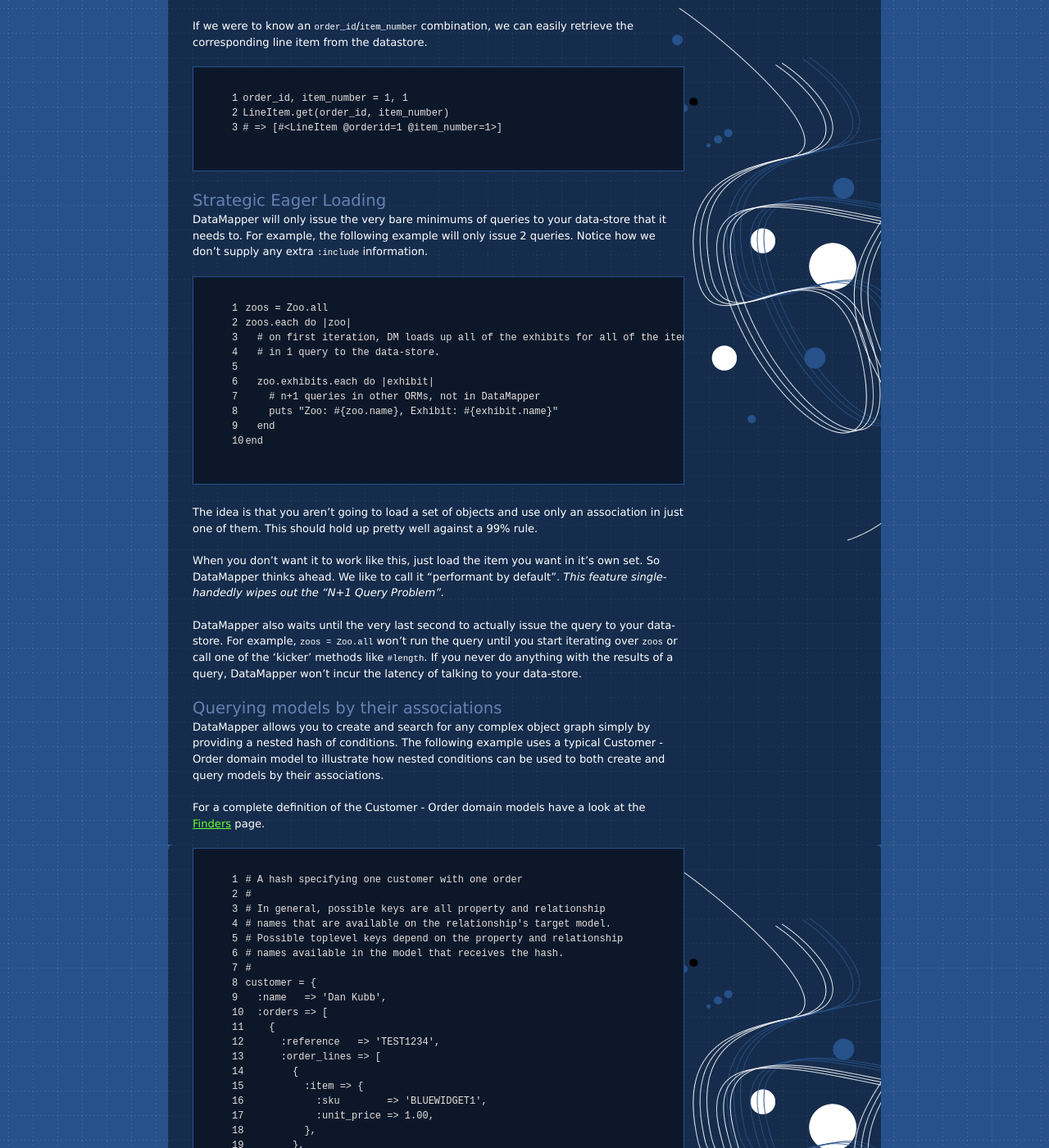
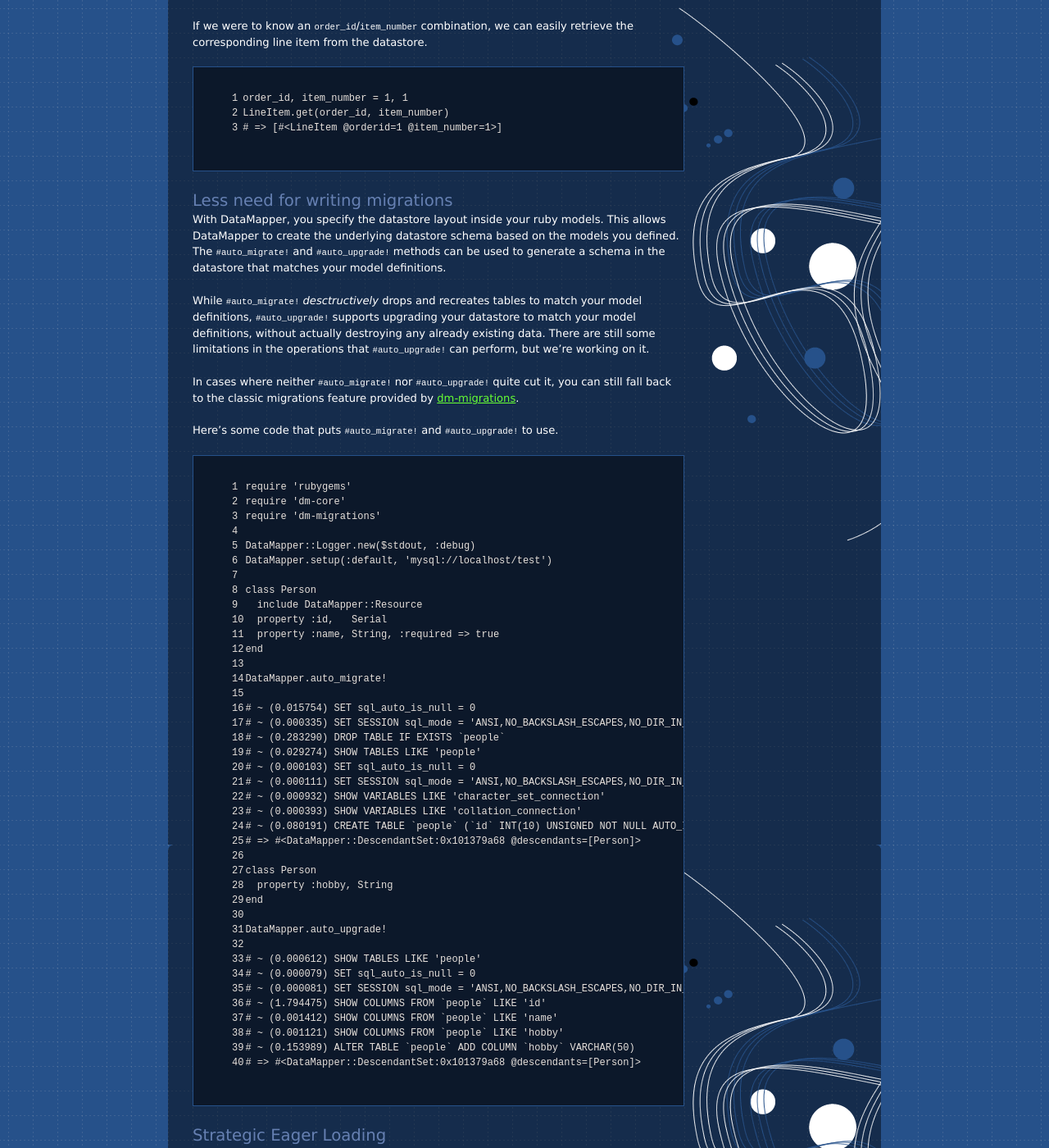
Before and after one commit to datamapper/datamapper.github.com, a Jekyll site: the page built from why.markdown, in a window 1280 px wide and 1400 px high, scrolled down 1099 px. Shown: the whole window at 82% size. Built offline with Jekyll 4.4.1, drawn with Linux system fonts in a browser that asks for light colours.

Commit message:
Added an (auto)migration section to the Why page

```diff
--- a/why.markdown
+++ b/why.markdown
@@ -59,6 +59,70 @@ easily retrieve the corresponding line item from the datastore.
 order_id, item_number = 1, 1
 LineItem.get(order_id, item_number)
 # => [#<LineItem @orderid=1 @item_number=1>]
+{% endhighlight %}
+
+Less need for writing migrations
+--------------------------------
+
+With DataMapper, you specify the datastore layout inside your ruby
+models. This allows DataMapper to create the underlying datastore schema
+based on the models you defined. The `#auto_migrate!` and `#auto_upgrade!`
+methods can be used to generate a schema in the datastore that matches
+your model definitions.
+
+While `#auto_migrate!` *desctructively* drops and recreates tables to match
+your model definitions, `#auto_upgrade!` supports upgrading your
+datastore to match your model definitions, without actually destroying
+any already existing data. There are still some limitations in the
+operations that `#auto_upgrade!` can perform, but we're working on it.
+
+In cases where neither `#auto_migrate!` nor `#auto_upgrade!` quite cut
+it, you can still fall back to the classic migrations feature provided
+by [dm-migrations](http://github.com/datamapper/dm-migrations).
+
+Here's some code that puts `#auto_migrate!` and `#auto_upgrade!` to use.
+
+{% highlight ruby linenos %}
+require 'rubygems'
+require 'dm-core'
+require 'dm-migrations'
+
+DataMapper::Logger.new($stdout, :debug)
+DataMapper.setup(:default, 'mysql://localhost/test')
+
+class Person
+  include DataMapper::Resource
+  property :id,   Serial
+  property :name, String, :required => true
+end
+
+DataMapper.auto_migrate!
+
+# ~ (0.015754) SET sql_auto_is_null = 0
+# ~ (0.000335) SET SESSION sql_mode = 'ANSI,NO_BACKSLASH_ESCAPES,NO_DIR_IN_CREATE,NO_ENGINE_SUBSTITUTION,NO_UNSIGNED_SUBTRACTION,TRADITIONAL'
+# ~ (0.283290) DROP TABLE IF EXISTS `people`
+# ~ (0.029274) SHOW TABLES LIKE 'people'
+# ~ (0.000103) SET sql_auto_is_null = 0
+# ~ (0.000111) SET SESSION sql_mode = 'ANSI,NO_BACKSLASH_ESCAPES,NO_DIR_IN_CREATE,NO_ENGINE_SUBSTITUTION,NO_UNSIGNED_SUBTRACTION,TRADITIONAL'
+# ~ (0.000932) SHOW VARIABLES LIKE 'character_set_connection'
+# ~ (0.000393) SHOW VARIABLES LIKE 'collation_connection'
+# ~ (0.080191) CREATE TABLE `people` (`id` INT(10) UNSIGNED NOT NULL AUTO_INCREMENT, `name` VARCHAR(50) NOT NULL, PRIMARY KEY(`id`)) ENGINE = InnoDB CHARACTER SET utf8 COLLATE utf8_general_ci
+# => #<DataMapper::DescendantSet:0x101379a68 @descendants=[Person]>
+
+class Person
+  property :hobby, String
+end
+
+DataMapper.auto_upgrade!
+
+# ~ (0.000612) SHOW TABLES LIKE 'people'
+# ~ (0.000079) SET sql_auto_is_null = 0
+# ~ (0.000081) SET SESSION sql_mode = 'ANSI,NO_BACKSLASH_ESCAPES,NO_DIR_IN_CREATE,NO_ENGINE_SUBSTITUTION,NO_UNSIGNED_SUBTRACTION,TRADITIONAL'
+# ~ (1.794475) SHOW COLUMNS FROM `people` LIKE 'id'
+# ~ (0.001412) SHOW COLUMNS FROM `people` LIKE 'name'
+# ~ (0.001121) SHOW COLUMNS FROM `people` LIKE 'hobby'
+# ~ (0.153989) ALTER TABLE `people` ADD COLUMN `hobby` VARCHAR(50)
+# => #<DataMapper::DescendantSet:0x101379a68 @descendants=[Person]>
 {% endhighlight %}
 
 Strategic Eager Loading
```
